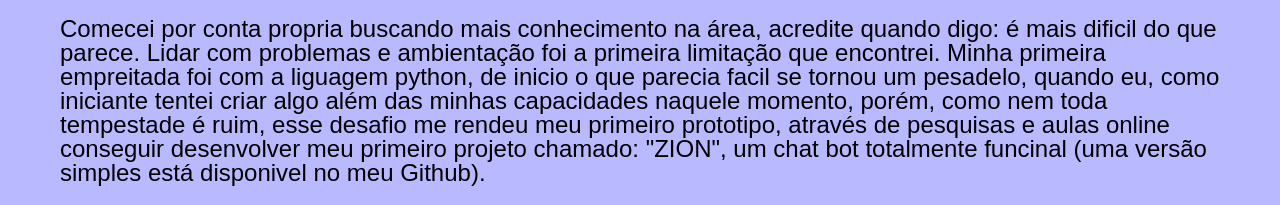
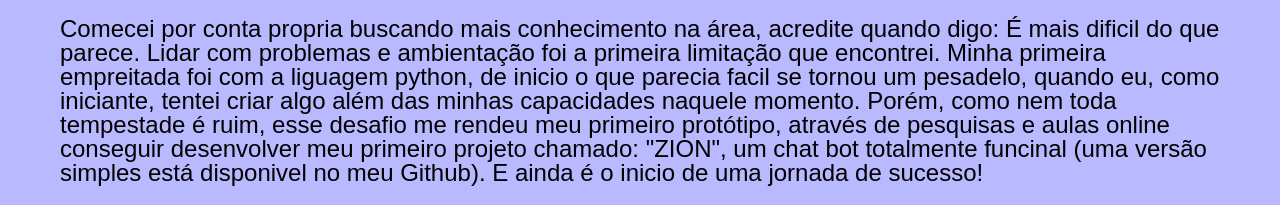
Before and after one commit to winicius2003/Site-Pessoal, a plain HTML site: page sobre.html in a window 1280 px wide. Shown: the part 794-999 px from the top of the page. Drawn offline with Linux system fonts and the light colour scheme.

Commit message:
Update sobre.html

```diff
--- a/sobre.html
+++ b/sobre.html
@@ -43,13 +43,13 @@
 
     </p>
     <p class="paragrafo">
-            Comecei por conta propria buscando mais conhecimento na área, acredite quando digo: é
+            Comecei por conta propria buscando mais conhecimento na área, acredite quando digo: É
         mais dificil  do que  parece. Lidar com problemas e ambientação foi a primeira limitação que encontrei.
         Minha primeira empreitada foi com a liguagem python, de inicio o que  parecia facil se tornou um pesadelo,
-        quando eu, como iniciante tentei criar algo além das minhas capacidades naquele momento, porém, como nem toda tempestade
-        é ruim, esse desafio me rendeu meu primeiro prototipo, através de pesquisas e aulas online
+        quando eu, como iniciante, tentei criar algo além das minhas capacidades naquele momento. Porém, como nem toda tempestade
+        é ruim, esse desafio me rendeu meu primeiro protótipo, através de pesquisas e aulas online
         conseguir desenvolver  meu primeiro projeto chamado: "ZION", um chat bot totalmente funcinal
-        (uma versão simples está disponivel no meu Github).
+        (uma versão simples está disponivel no meu Github). E ainda é o inicio de uma jornada de sucesso!
     </p>
 
 </body>
```
